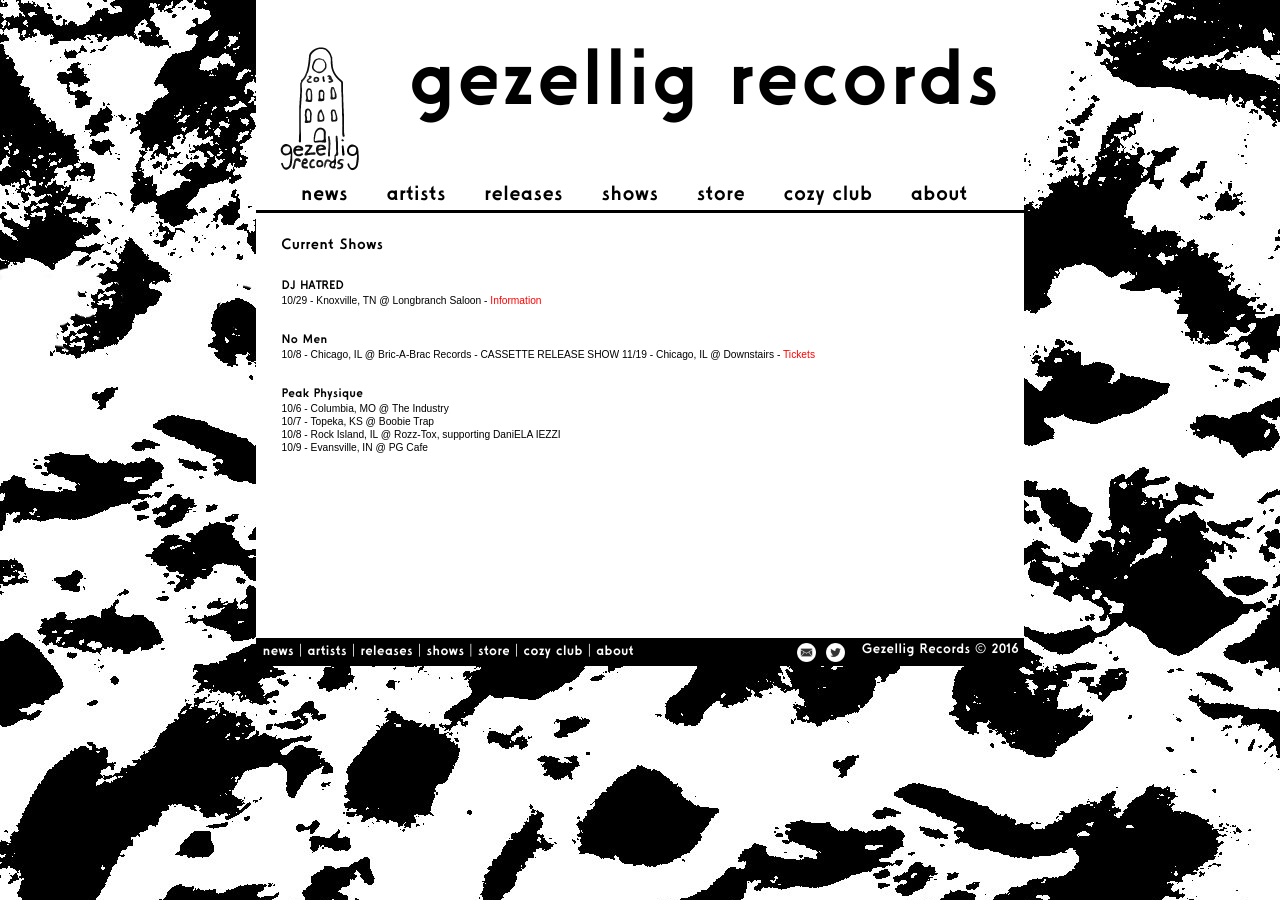
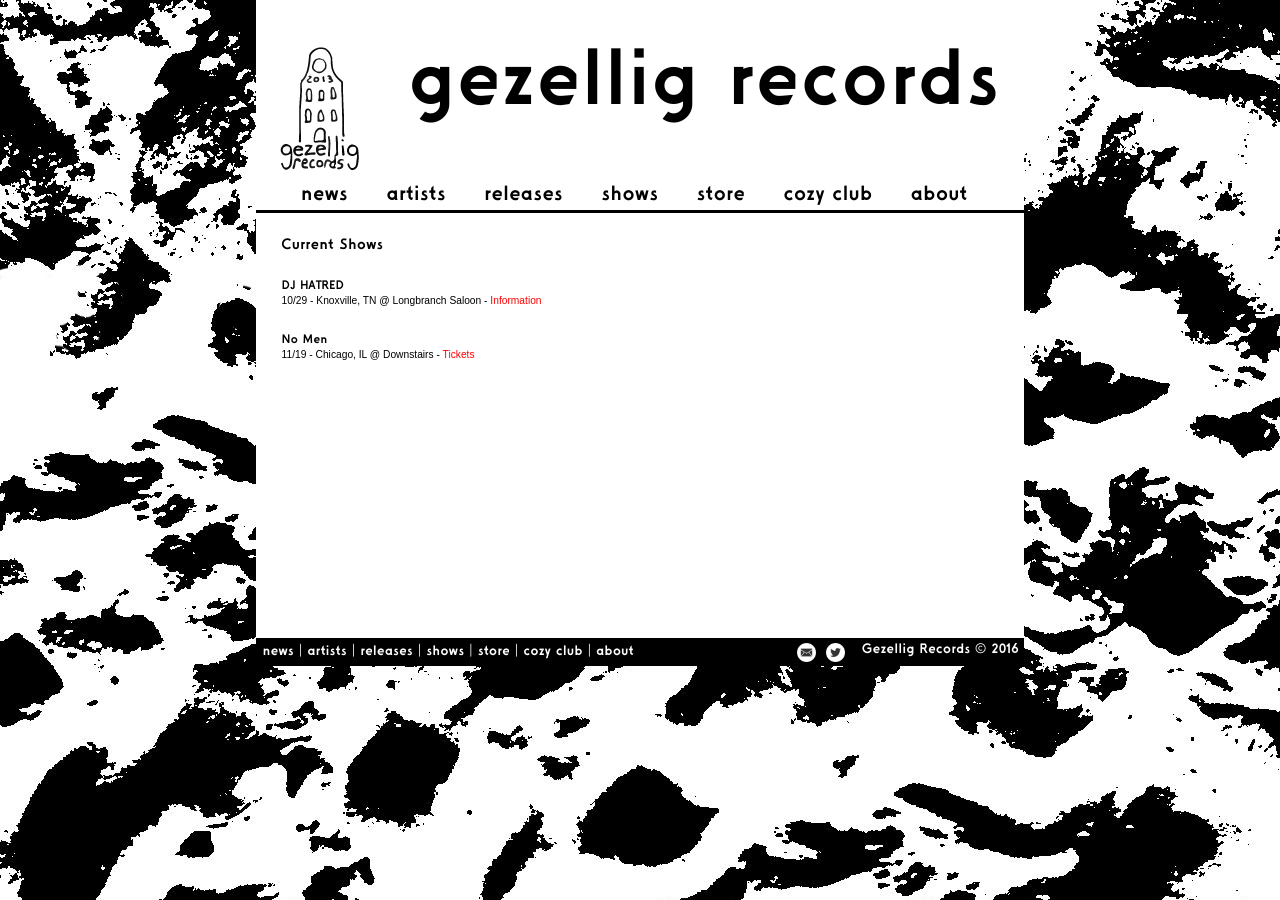
Before and after one commit to connorkendrick/gezellig-records-website, a Jekyll site: the page built from shows/index.md, in a window 1280 px wide. Built offline with Jekyll 4.4.1, drawn with Linux system fonts in a browser that asks for light colours.

Commit message:
Updated index.md

```diff
--- a/shows/index.md
+++ b/shows/index.md
@@ -10,15 +10,4 @@
 
 ### No Men
 
-10/8 - Chicago, IL @ Bric-A-Brac Records - CASSETTE RELEASE SHOW
 11/19 - Chicago, IL @ Downstairs - [Tickets](http://www.ticketfly.com/purchase/event/1318297?utm_source=fbTfly&utm_medium=ampOfficialEvent)
-
-### Peak Physique
-
-10/6 - Columbia, MO @ The Industry
-
-10/7 - Topeka, KS @ Boobie Trap
-
-10/8 - Rock Island, IL @ Rozz-Tox, supporting DaniELA IEZZI
-
-10/9 - Evansville, IN @ PG Cafe
```
